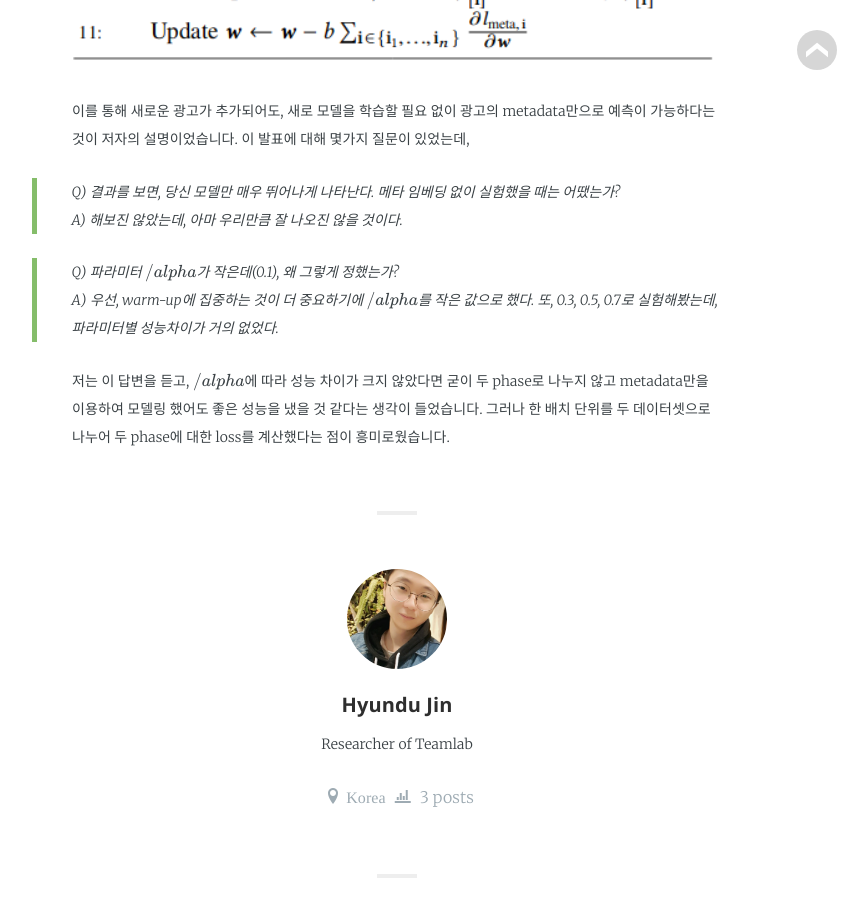
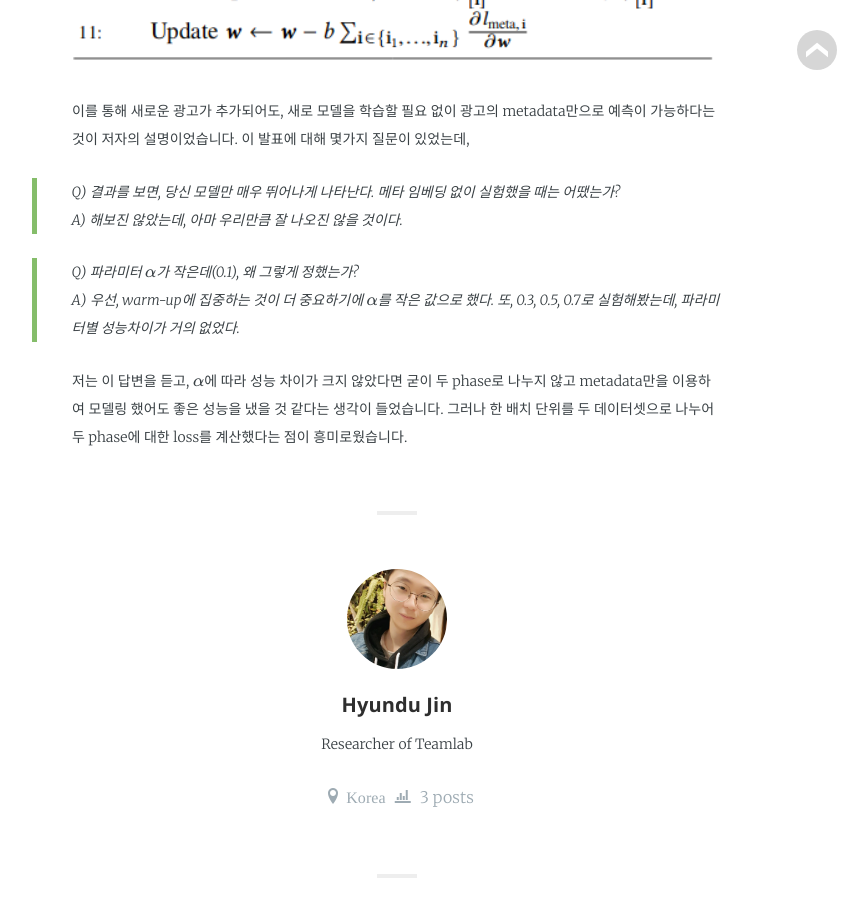
Before and after one commit to TeamLab/jekyllDecent, a Jekyll site: the page built from _posts/2019-07-30-sigir2019-진현두.md, in a window 1280 px wide and 900 px high, scrolled down 3395 px. Shown: the whole window, without its empty margins (243-1111 px from the left). Built offline with Jekyll 4.4.1, drawn with Linux system fonts in a browser that asks for light colours; some web fonts are replaced; formulas are drawn with MathJax 3.

Commit message:
오타 수정했습니다. (#53)
* 진현두 학회 포스트 추가

* Update 2019-07-30-sigir2019-진현두.md

alpha 오타 수정했습니다(/ -> \)

```diff
--- a/_posts/2019-07-30-sigir2019-진현두.md
+++ b/_posts/2019-07-30-sigir2019-진현두.md
@@ -43,7 +43,7 @@ comments:          true
 > Q) 결과를 보면, 당신 모델만 매우 뛰어나게 나타난다. 메타 임베딩 없이 실험했을 때는 어땠는가?
 > A) 해보진 않았는데, 아마 우리만큼 잘 나오진 않을 것이다.
 
-> Q) 파라미터 $/alpha$가 작은데(0.1), 왜 그렇게 정했는가?
-> A) 우선, warm-up에 집중하는 것이 더 중요하기에 $/alpha$를 작은 값으로 했다. 또, 0.3, 0.5, 0.7로 실험해봤는데, 파라미터별 성능차이가 거의 없었다.
+> Q) 파라미터 $\alpha$가 작은데(0.1), 왜 그렇게 정했는가?
+> A) 우선, warm-up에 집중하는 것이 더 중요하기에 $\alpha$를 작은 값으로 했다. 또, 0.3, 0.5, 0.7로 실험해봤는데, 파라미터별 성능차이가 거의 없었다.
 
- 저는 이 답변을 듣고, $/alpha$에 따라 성능 차이가 크지 않았다면 굳이 두 phase로 나누지 않고 metadata만을 이용하여 모델링 했어도 좋은 성능을 냈을 것 같다는 생각이 들었습니다. 그러나 한 배치 단위를 두 데이터셋으로 나누어 두 phase에 대한 loss를 계산했다는 점이 흥미로웠습니다.
+ 저는 이 답변을 듣고, $\alpha$에 따라 성능 차이가 크지 않았다면 굳이 두 phase로 나누지 않고 metadata만을 이용하여 모델링 했어도 좋은 성능을 냈을 것 같다는 생각이 들었습니다. 그러나 한 배치 단위를 두 데이터셋으로 나누어 두 phase에 대한 loss를 계산했다는 점이 흥미로웠습니다.
```
